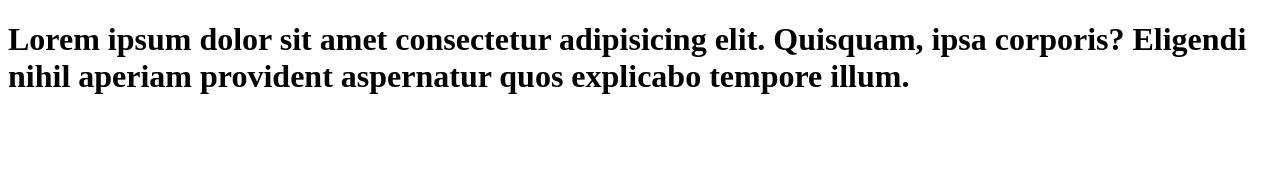
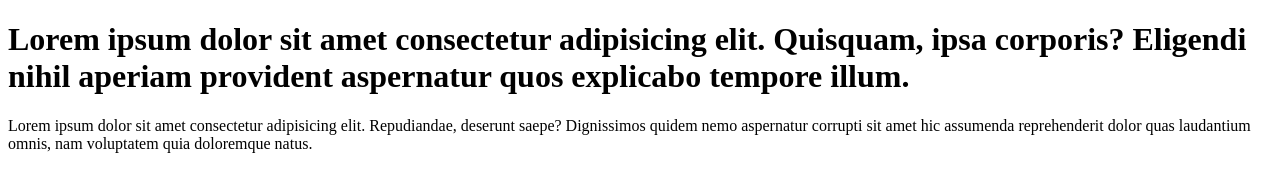
Before and after one commit to harshnandan11/learn-git, a plain HTML site: page index.html in a window 1280 px wide. Drawn offline with Linux system fonts and the light colour scheme.

Commit message:
add paragraph to code

```diff
--- a/index.html
+++ b/index.html
@@ -7,5 +7,6 @@
 </head>
 <body>
     <h1>Lorem ipsum dolor sit amet consectetur adipisicing elit. Quisquam, ipsa corporis? Eligendi nihil aperiam provident aspernatur quos explicabo tempore illum.</h1>
+    <p>Lorem ipsum dolor sit amet consectetur adipisicing elit. Repudiandae, deserunt saepe? Dignissimos quidem nemo aspernatur corrupti sit amet hic assumenda reprehenderit dolor quas laudantium omnis, nam voluptatem quia doloremque natus.</p>
 </body>
 </html>
```
